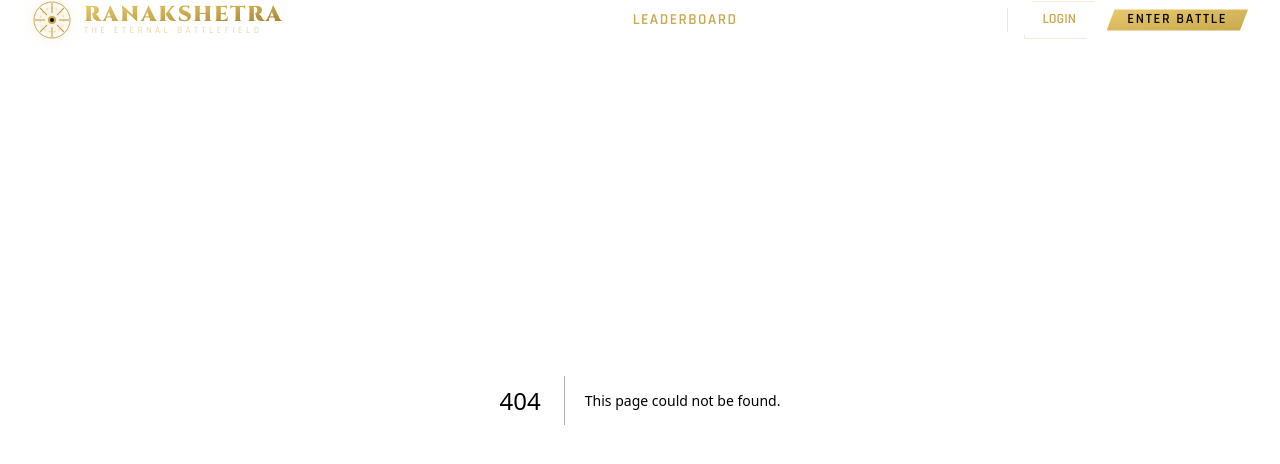
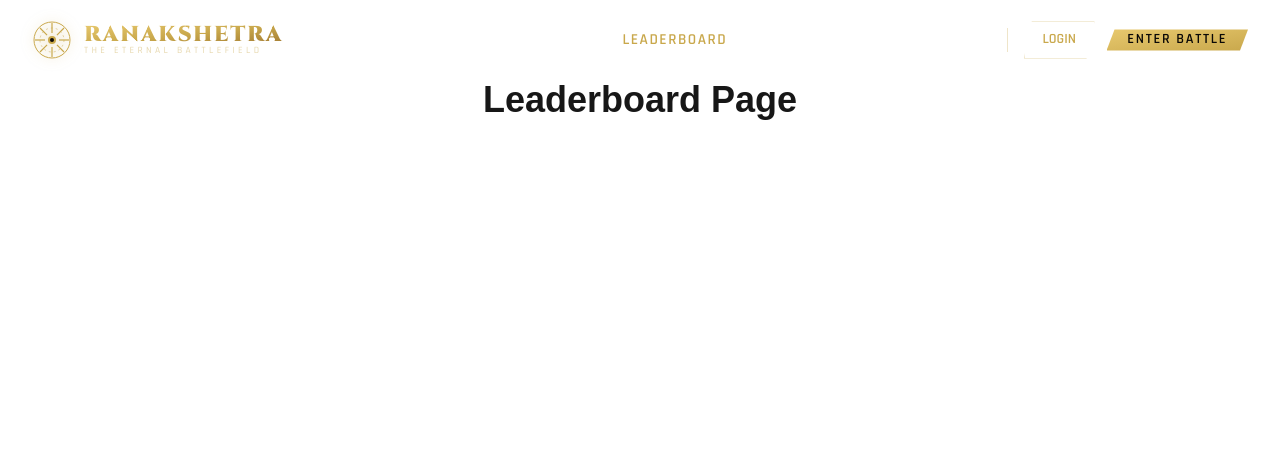
Before and after one commit to gauravdjp/ranakshetra, a Next.js app: page /leaderboard in a window 1280 px wide. Before the commit this address had no page. Shown: the top 464 px of the page. Built offline with nearby package versions, Linux system fonts and the light colour scheme.

Commit message:
completed header update

```diff
--- /dev/null
+++ b/app/club/page.tsx
@@ -0,0 +1,7 @@
+export default function leaderboard() {
+    return (
+        <div>
+            <h1 className="text-4xl font-bold text-center mt-20">Clubs Page</h1>
+        </div>
+    );
+}
--- a/app/components/Mobilemenu.tsx
+++ b/app/components/Mobilemenu.tsx
@@ -1,72 +1,62 @@
-// "use client" needed only because useState is a hook
 "use client";
 
 import { useState } from "react";
 import Link from "next/link";
 
 const NAV_LINKS = [
-  { label: "Arena", href: "/arena" },
-  { label: "Warriors", href: "/warriors" },
+  { label: "Tournaments", href: "/tournaments" },
   { label: "Leaderboard", href: "/leaderboard" },
-  { label: "Chronicle", href: "/chronicle" },
+  { label: "Clubs", href: "/club" }
 ];
 
 export default function MobileMenu() {
-  // false = menu closed (default), true = menu open
   const [open, setOpen] = useState(false);
 
   return (
     <>
-      {/* ── HAMBURGER BUTTON
-          rk-hamburger kept for nth-child span animations (Tailwind can't do nth-child)
-          All layout/color is Tailwind */}
+      {/* HAMBURGER BUTTON */}
       <button
-        className={`
-          rk-hamburger
-          flex md:hidden
-          flex-col gap-5px
-          p-6px bg-transparent border-none cursor-pointer
-          ${open ? "open" : ""}
-        `}
+        className={`rk-hamburger flex md:hidden flex-col gap-[5px] p-[6px] bg-transparent border-none cursor-pointer ${open ? "open" : ""}`}
         onClick={() => setOpen(!open)}
         aria-label="Toggle menu"
         aria-expanded={open}
       >
-        {/* 3 bars — CSS in Header.tsx animates these into X when .open */}
         <span className="block w-6 h-[1.5px] bg-[#c9a84c] transition-all duration-300 origin-center" />
         <span className="block w-6 h-[1.5px] bg-[#c9a84c] transition-all duration-300 origin-center" />
         <span className="block w-6 h-[1.5px] bg-[#c9a84c] transition-all duration-300 origin-center" />
       </button>
 
-      {/* ── MOBILE DROPDOWN MENU
-          Hidden on desktop (md:hidden).
-          Transitions between closed (opacity-0, -translate-y-2, pointer-events-none)
-          and open (opacity-100, translate-y-0, pointer-events-auto) */}
+      {/* MOBILE DROPDOWN
+          KEY FIX: "absolute top-full" instead of "fixed top-[72px]"
+
+          WHY: The header has a CSS animation (scroll-driven), which creates
+          a new stacking context. Any "fixed" child inside it gets positioned
+          relative to the header, not the viewport — causing top links to be
+          clipped. "absolute top-full" means "start right below this element"
+          which works correctly inside an animated parent. */}
       <div
         className={`
           md:hidden
-          fixed top-72px left-0 right-0
+          absolute top-full left-0 right-0
           flex flex-col gap-1
           px-8 py-6
           bg-[rgba(8,6,4,0.97)] backdrop-blur-xl
           border-t border-b border-[rgba(201,168,76,0.3)]
-          transition-all duration-300 ease-[cubic-bezier(0.16,1,0.3,1)]
+          transition-all duration-300
           ${open
-            ? "opacity-100 translate-y-0 pointer-events-auto"
-            : "opacity-0 -translate-y-2 pointer-events-none"
+            ? "opacity-100 pointer-events-auto"
+            : "opacity-0 pointer-events-none"
           }
         `}
         aria-hidden={!open}
       >
-        {/* Nav links — rk-mobile-link kept for ::before arrow pseudo-element */}
         {NAV_LINKS.map(({ label, href }) => (
           <Link
             key={href}
             href={href}
             className="
               rk-mobile-link
-              flex items-center gap-3
-              py-[0.85rem]
+              flex items-center gap-3 py-[0.85rem]
               font-semibold text-[1.1rem] tracking-[0.15em] uppercase
               text-white/60 hover:text-[#e8c96e]
               border-b border-[rgba(201,168,76,0.1)]
@@ -78,14 +68,12 @@ export default function MobileMenu() {
           </Link>
         ))}
 
-        {/* CTA buttons at bottom of mobile menu */}
         <div className="flex gap-3 mt-4">
           <Link
             href="/login"
             className="
-              flex-1 text-center
-              px-[1.1rem] py-[0.45rem]
-              font-semibold text-[0.88rem] tracking-0.1em uppercase
+              flex-1 text-center px-[1.1rem] py-[0.45rem]
+              font-semibold text-[0.88rem] tracking-[0.1em] uppercase
               text-[#c9a84c] bg-transparent
               border border-[rgba(201,168,76,0.3)]
               hover:bg-[rgba(201,168,76,0.08)] hover:border-[#c9a84c] hover:text-[#e8c96e]
@@ -99,12 +87,11 @@ export default function MobileMenu() {
           <Link
             href="/enter"
             className="
-              flex-1 text-center
-              px-[1.3rem] py-0.5rem
+              flex-1 text-center px-[1.3rem] py-[0.5rem]
               font-bold text-[0.88rem] tracking-[0.12em] uppercase
               text-[#0a0806]
-              bg-linear-to-br from-[#e8c96e] to-[#c9a84c]
-              hover:shadow-[0_0_20px_rgba(201,168,76,0.4)] hover:-translate-y-px
+              bg-gradient-to-br from-[#e8c96e] to-[#c9a84c]
+              hover:shadow-[0_0_20px_rgba(201,168,76,0.4)]
               transition-all duration-300 no-underline
             "
             style={{ clipPath: "polygon(8px 0%, 100% 0%, calc(100% - 8px) 100%, 0% 100%)" }}
--- a/app/components/header.tsx
+++ b/app/components/header.tsx
@@ -4,10 +4,9 @@ import NavLink from "./NavLink";
 import MobileMenu from "./Mobilemenu";
 
 const NAV_LINKS = [
-  { label: "Arena", href: "/arena" },
-  { label: "Warriors", href: "/warriors" },
+  { label: "Tournaments", href: "/tournaments" },
   { label: "Leaderboard", href: "/leaderboard" },
-  { label: "Chronicle", href: "/chronicle" },
+  { label: "Clubs", href: "/club" },
 ];
 
 export default function Header() {
@@ -101,7 +100,7 @@ export default function Header() {
       <header
         className="
           rk-header
-          fixed top-0 left-0 right-0 z-100
+          fixed top-5 left-0 right-0 z-100
           border-b border-transparent
           font-[Rajdhani,sans-serif]
         "
@@ -151,7 +150,7 @@ export default function Header() {
               <span
                 className="
                   font-[Cinzel,serif] text-[1.35rem] font-black tracking-[0.08em] uppercase
-                  bg-linear-to-br from-[#e8c96e] via-[#c9a84c] to-[#a07830]
+                  bg-gradient-to-br from-[#e8c96e] via-[#c9a84c] to-[#a07830]
                   bg-clip-text text-transparent
                 "
               >
@@ -210,7 +209,7 @@ export default function Header() {
                   px-[1.3rem] py-0.5rem
                   font-bold text-[0.88rem] tracking-[0.12em] uppercase
                   text-[#0a0806]
-                  bg-linear-to-br from-[#e8c96e] to-[#c9a84c]
+                  bg-gradient-to-br from-[#e8c96e] to-[#c9a84c]
                   hover:shadow-[0_0_20px_rgba(201,168,76,0.4)] hover:-translate-y-px
                   transition-all duration-300 no-underline
                 "
--- /dev/null
+++ b/app/leaderboard/page.tsx
@@ -0,0 +1,7 @@
+export default function leaderboard() {
+    return (
+        <div>
+            <h1 className="text-4xl font-bold text-center mt-20">Leaderboard Page</h1>
+        </div>
+    );
+}
--- a/app/page.tsx
+++ b/app/page.tsx
@@ -2,7 +2,7 @@ export default async function Home() {
   return (
     <>
       <div>
-        <h1>Welcome to Ranakshetra</h1>
+
       </div>
     </>
   );
--- /dev/null
+++ b/app/tournaments/page.tsx
@@ -0,0 +1,7 @@
+export default function tournaments() {
+    return (
+        <div>
+            <h1 className="text-4xl font-bold text-center mt-20">Tournaments Page</h1>
+        </div>
+    );
+}
--- a/package.json
+++ b/package.json
@@ -3,7 +3,7 @@
   "version": "0.1.0",
   "private": true,
   "scripts": {
-    "dev": "next dev",
+    "dev": "next dev -H 192.168.0.103",
     "build": "next build",
     "start": "next start",
     "lint": "eslint"
```
Also changed, not shown: app/login/layout.tsx (deleted), app/sign-up/page.tsx (deleted).
